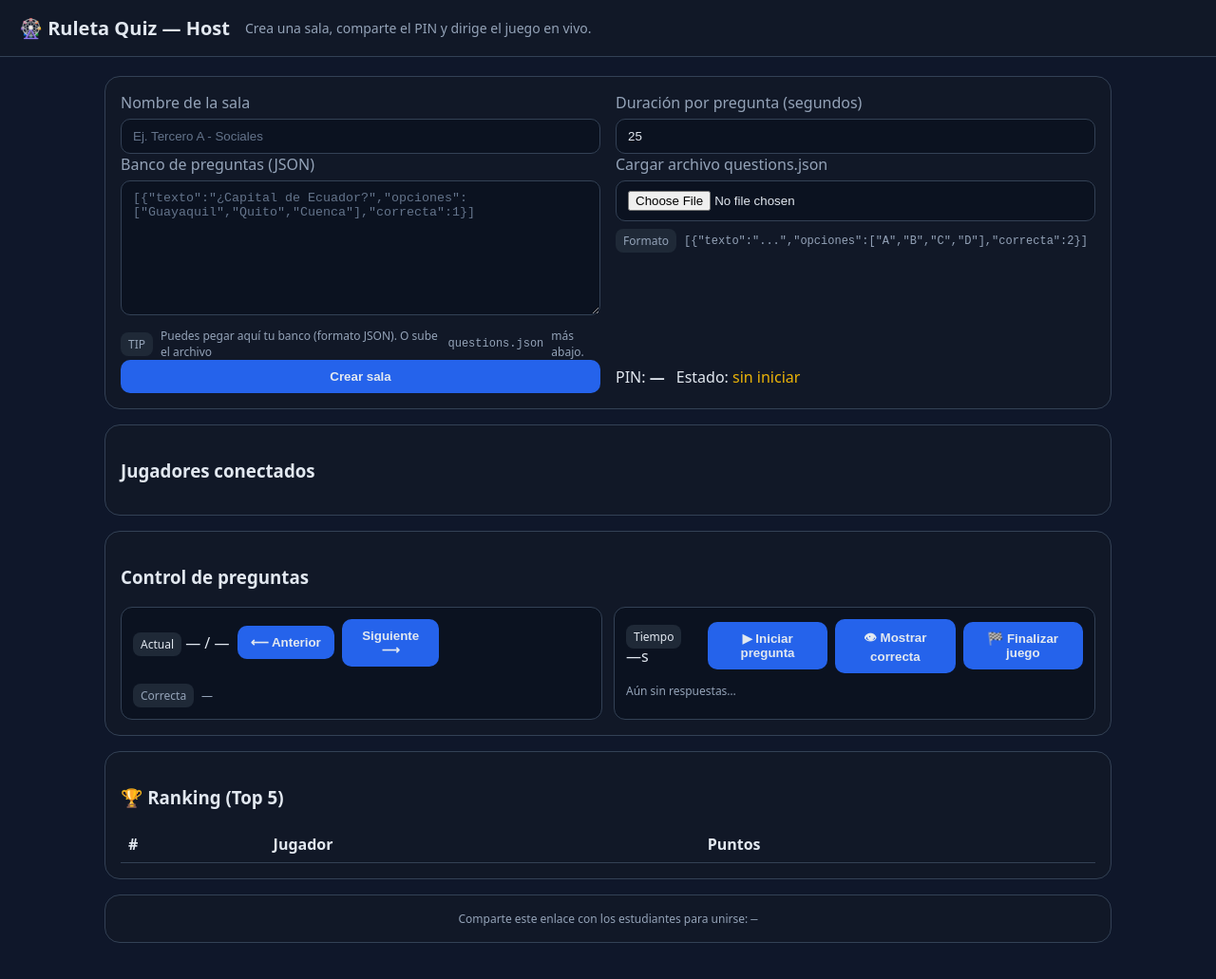
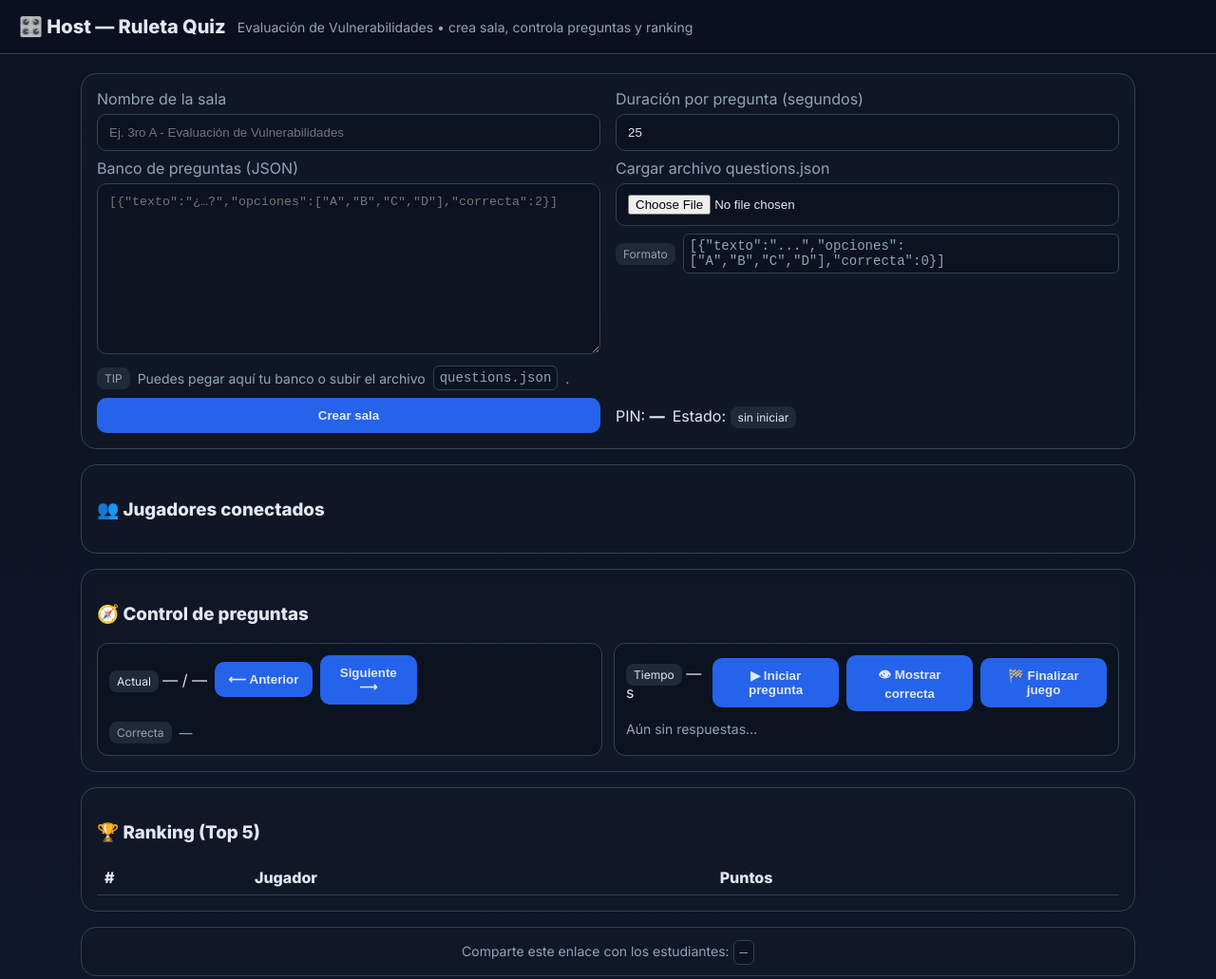
Before and after one commit to dylanvelezv2002/quizz, a plain HTML site: page host.html in a window 1280 px wide. Shown: the whole page at 95% size. Drawn offline with Linux system fonts and the light colour scheme.

Commit message:
Update host.html

```diff
--- a/host.html
+++ b/host.html
@@ -3,42 +3,42 @@
 <head>
 <meta charset="UTF-8" />
 <meta name="viewport" content="width=device-width, initial-scale=1.0"/>
-  <title>Ruleta Quiz - Host</title>
+<title>Host — Ruleta Quiz (Evaluación de Vulnerabilidades)</title>
+<link rel="preconnect" href="https://fonts.gstatic.com" crossorigin>
+<link href="https://fonts.googleapis.com/css2?family=Inter:wght@400;600;800&display=swap" rel="stylesheet">
 <style>
-    * { box-sizing: border-box; }
-    body { font-family: system-ui, -apple-system, Segoe UI, Roboto, Arial, sans-serif; margin: 0; background: #0f172a; color: #e2e8f0; }
-    header { padding: 16px 20px; background: #111827; border-bottom: 1px solid #334155; display:flex; align-items:center; gap:16px; }
-    h1 { font-size: 20px; margin: 0; }
-    main { max-width: 1100px; margin: 0 auto; padding: 20px; }
-    .card { background: #111827; border:1px solid #334155; border-radius: 16px; padding: 16px; margin-bottom: 16px; }
-    .row { display: grid; grid-template-columns: 1fr 1fr; gap: 16px; }
-    label { display:block; margin-bottom: 6px; color: #94a3b8; }
-    input, textarea, select, button { width: 100%; padding: 10px 12px; border-radius: 10px; border:1px solid #334155; background:#0b1220; color:#e2e8f0; }
-    input::placeholder, textarea::placeholder { color:#64748b; }
-    button { background: #2563eb; border: none; cursor: pointer; font-weight: 600; }
-    button:hover { background: #1d4ed8; }
-    .muted { color:#94a3b8; font-size: 14px; }
-    .players { display:flex; flex-wrap: wrap; gap: 8px; }
-    .pill { background:#0b1220; border:1px solid #334155; padding:8px 12px; border-radius: 999px; }
-    .status { display:flex; gap: 12px; align-items:center; }
-    .green { color:#22c55e; }
-    .red { color:#ef4444; }
-    .yellow { color:#eab308; }
-    .grid2 { display:grid; grid-template-columns: 1fr 1fr; gap:12px; }
-    .qbox { padding:12px; border-radius:12px; background:#0b1220; border:1px solid #334155; }
-    .answers button { width:auto; margin-right:8px; margin-top:8px; }
-    .leaderboard table { width:100%; border-collapse: collapse; }
-    .leaderboard th, .leaderboard td { text-align:left; padding:8px; border-bottom:1px solid #334155; }
-    .badge { padding:4px 8px; border-radius:8px; background:#1f2937; font-size:12px; }
-    .inline { display:inline-flex; gap:8px; align-items:center; }
-    .small { font-size:12px; }
-    .center { text-align:center; }
+  :root{--bg:#0f172a;--panel:#111827;--line:#334155;--text:#e2e8f0;--muted:#94a3b8;--btn:#2563eb}
+  *{box-sizing:border-box}
+  body{margin:0;background:linear-gradient(180deg,#0b1220,#0f172a);color:var(--text);font-family:Inter,system-ui,-apple-system,Segoe UI,Roboto,Arial,sans-serif}
+  header{padding:16px 20px;background:#0b1020;border-bottom:1px solid var(--line);display:flex;gap:12px;align-items:center;flex-wrap:wrap}
+  h1{font-size:20px;margin:0}
+  main{max-width:1150px;margin:0 auto;padding:20px}
+  .card{background:rgba(17,24,39,.85);border:1px solid var(--line);border-radius:16px;padding:16px;margin-bottom:16px;backdrop-filter:blur(6px)}
+  .row{display:grid;grid-template-columns:1fr 1fr;gap:16px}
+  @media (max-width:900px){.row{grid-template-columns:1fr}}
+  label{display:block;margin-bottom:6px;color:var(--muted)}
+  input, textarea, button{width:100%;padding:11px 12px;border-radius:10px;border:1px solid var(--line);background:#0b1220;color:var(--text)}
+  textarea{min-height:180px;resize:vertical}
+  button{background:var(--btn);border:none;font-weight:700;cursor:pointer}
+  button:hover{filter:brightness(1.05)}
+  .muted{color:var(--muted);font-size:14px}
+  .players{display:flex;flex-wrap:wrap;gap:8px}
+  .pill{background:#0b1220;border:1px solid var(--line);padding:8px 12px;border-radius:999px}
+  .grid2{display:grid;grid-template-columns:1fr 1fr;gap:12px}
+  .qbox{padding:12px;border-radius:12px;background:#0b1220;border:1px solid var(--line)}
+  .answers button{width:auto;margin-right:8px;margin-top:8px}
+  table{width:100%;border-collapse:collapse}
+  th,td{text-align:left;padding:8px;border-bottom:1px solid var(--line)}
+  .badge{padding:4px 8px;border-radius:8px;background:#1f2937;font-size:12px}
+  .inline{display:inline-flex;gap:8px;align-items:center}
+  .center{text-align:center}
+  code{background:#0b1220;border:1px solid var(--line);padding:4px 6px;border-radius:6px}
 </style>
 </head>
 <body>
 <header>
-    <h1>🎡 Ruleta Quiz — Host</h1>
-    <div class="muted">Crea una sala, comparte el PIN y dirige el juego en vivo.</div>
+  <h1>🎛️ Host — Ruleta Quiz</h1>
+  <div class="muted">Evaluación de Vulnerabilidades • crea sala, controla preguntas y ranking</div>
 </header>
 
 <main>
@@ -46,49 +46,49 @@
     <div class="row">
       <div>
         <label>Nombre de la sala</label>
-          <input id="roomName" placeholder="Ej. Tercero A - Sociales" />
+        <input id="roomName" placeholder="Ej. 3ro A - Evaluación de Vulnerabilidades" />
       </div>
       <div>
         <label>Duración por pregunta (segundos)</label>
-          <input id="questionTime" type="number" value="25" min="5" max="120" />
+        <input id="questionTime" type="number" value="25" min="5" max="180" />
       </div>
     </div>
-      <div class="row">
+
+    <div class="row" style="margin-top:8px">
       <div>
         <label>Banco de preguntas (JSON)</label>
-          <textarea id="questionsJson" rows="8" placeholder='[{"texto":"¿Capital de Ecuador?","opciones":["Guayaquil","Quito","Cuenca"],"correcta":1}]'></textarea>
-          <div class="inline small muted" style="margin-top:8px;">
+        <textarea id="questionsJson" placeholder='[{"texto":"¿…?","opciones":["A","B","C","D"],"correcta":2}]'></textarea>
+        <div class="inline muted" style="margin-top:8px">
           <span class="badge">TIP</span>
-            Puedes pegar aquí tu banco (formato JSON). O sube el archivo <code>questions.json</code> más abajo.
+          Puedes pegar aquí tu banco o subir el archivo <code>questions.json</code>.
         </div>
       </div>
       <div>
         <label>Cargar archivo questions.json</label>
         <input id="questionsFile" type="file" accept=".json" />
-          <div class="inline small muted" style="margin-top:8px;">
+        <div class="inline muted" style="margin-top:8px">
           <span class="badge">Formato</span>
-            <code>[{"texto":"...","opciones":["A","B","C","D"],"correcta":2}]</code>
+          <code>[{"texto":"...","opciones":["A","B","C","D"],"correcta":0}]</code>
         </div>
       </div>
     </div>
-      <div class="row">
-        <div>
-          <button id="createRoomBtn">Crear sala</button>
-        </div>
-        <div class="status">
+
+    <div class="row" style="margin-top:8px">
+      <div><button id="createRoomBtn">Crear sala</button></div>
+      <div class="inline">
         <div>PIN: <strong id="pin">—</strong></div>
-          <div>Estado: <span id="state" class="yellow">sin iniciar</span></div>
+        <div>Estado: <span id="state" class="badge">sin iniciar</span></div>
       </div>
     </div>
   </div>
 
   <div class="card">
-      <h3>Jugadores conectados</h3>
+    <h3>👥 Jugadores conectados</h3>
     <div class="players" id="players"></div>
   </div>
 
   <div class="card">
-      <h3>Control de preguntas</h3>
+    <h3>🧭 Control de preguntas</h3>
     <div class="grid2">
       <div class="qbox">
         <div class="inline" style="justify-content: space-between;">
@@ -98,12 +98,13 @@
             <button id="nextBtn">Siguiente ⟶</button>
           </div>
         </div>
-          <div id="qText" style="margin-top:10px; font-size:18px;"></div>
+        <div id="qText" style="margin-top:10px;font-size:18px"></div>
         <div class="answers" id="qOptions"></div>
-          <div class="inline small muted" style="margin-top:8px;">
+        <div class="inline muted" style="margin-top:8px">
           <span class="badge">Correcta</span> <span id="qCorrect">—</span>
         </div>
       </div>
+
       <div class="qbox">
         <div class="inline" style="justify-content: space-between;">
           <div><span class="badge">Tiempo</span> <span id="timer">—</span>s</div>
@@ -113,12 +114,12 @@
             <button id="endBtn">🏁 Finalizar juego</button>
           </div>
         </div>
-          <div id="answersStats" class="small muted" style="margin-top:10px;">Aún sin respuestas…</div>
+        <div class="muted" id="answersStats" style="margin-top:10px">Aún sin respuestas…</div>
       </div>
     </div>
   </div>
 
-    <div class="card leaderboard">
+  <div class="card">
     <h3>🏆 Ranking (Top 5)</h3>
     <table>
       <thead><tr><th>#</th><th>Jugador</th><th>Puntos</th></tr></thead>
@@ -126,34 +127,31 @@
     </table>
   </div>
 
-    <div class="card center small muted">
-      Comparte este enlace con los estudiantes para unirse: <code><span id="joinUrl">—</span></code>
+  <div class="card center muted">
+    Comparte este enlace con los estudiantes: <code><span id="joinUrl">—</span></code>
   </div>
 </main>
 
-  <!-- TODO: Replace with your Firebase config from Console -->
+<!-- 🔌 Firebase (usa Realtime Database) -->
 <script type="module">
-  import { initializeApp } from "https://www.gstatic.com/firebasejs/11.0.1/firebase-app.js";
-  import { getDatabase, ref, set, get, onValue, update, push, child, remove } from "https://www.gstatic.com/firebasejs/11.0.1/firebase-database.js";
+  import { initializeApp } from "https://www.gstatic.com/firebasejs/12.2.1/firebase-app.js";
+  import { getDatabase, ref, set, get, onValue, update, push, child, remove } from "https://www.gstatic.com/firebasejs/12.2.1/firebase-database.js";
 
-  // 1) PASTE YOUR CONFIG HERE
+  // Config TUYA (con databaseURL de tu consola)
   const firebaseConfig = {
-    apiKey: "YOUR_API_KEY",
-    authDomain: "YOUR_PROJECT_ID.firebaseapp.com",
-    databaseURL: "https://YOUR_PROJECT_ID-default-rtdb.firebaseio.com",
-    projectId: "YOUR_PROJECT_ID",
-    storageBucket: "YOUR_PROJECT_ID.appspot.com",
-    messagingSenderId: "YOUR_SENDER_ID",
-    appId: "YOUR_APP_ID"
+    apiKey: "AIzaSyDDWj49V7myELlBoHQ9dgVKxz163FJyjEc",
+    authDomain: "ruleta-quiz.firebaseapp.com",
+    projectId: "ruleta-quiz",
+    storageBucket: "ruleta-quiz.firebasestorage.app",
+    messagingSenderId: "384827905965",
+    appId: "1:384827905965:web:897a8b455f1e0a2c54f324",
+    databaseURL: "https://ruleta-quiz-default-rtdb.firebaseio.com"
   };
 
   const app = initializeApp(firebaseConfig);
   const db = getDatabase(app);
-
-  // Expose for other inline scripts
   window._firebase = { db, ref, set, get, onValue, update, push, child, remove };
 </script>
-
 
 <script type="module">
   const { db, ref, set, get, onValue, update, push, child, remove } = window._firebase;
@@ -184,7 +182,6 @@
   let questions = [];
   let timerInterval = null;
 
-    // Load JSON file if provided
   questionsFile.addEventListener('change', async (e) => {
     const file = e.target.files[0];
     if (!file) return;
@@ -201,22 +198,19 @@
     }
   });
 
-    function loadQuestionsFromTextarea() {
+  function loadQuestionsFromTextarea(){
     if (!questionsJson.value.trim()) return [];
     try {
       const data = JSON.parse(questionsJson.value);
-        if (Array.isArray(data)) return data;
-      } catch (e) {
-        alert('JSON de preguntas inválido');
-      }
-      return [];
+      return Array.isArray(data) ? data : [];
+    } catch { return []; }
   }
 
-    function generatePin() {
+  function generatePin(){
     return Math.floor(100000 + Math.random()*900000).toString();
   }
 
-    async function createRoom() {
+  async function createRoom(){
     questions = loadQuestionsFromTextarea();
     if (questions.length === 0) {
       alert('Carga preguntas en JSON antes de crear la sala.');
@@ -227,12 +221,12 @@
     const payload = {
       name: roomName.value || 'Sala sin nombre',
       createdAt: Date.now(),
-        state: 'lobby', // lobby | asking | reveal | ended
+      state: 'lobby',             // lobby | asking | reveal | ended
       questionIndex: 0,
       questionTime: Number(questionTime.value) || 25,
       questions: questions,
-        players: {}, // uid: {name, score}
-        answers: {}, // qIndex: {uid: answerIndex}
+      players: {},                // uid: {name, score}
+      answers: {}                 // qIndex: { uid: answerIndex }
     };
     await set(r, payload);
     roomId = pin;
@@ -243,20 +237,20 @@
     subscribeRoom();
   }
 
-    function updateJoinUrl() {
+  function updateJoinUrl(){
     const u = new URL(window.location.href);
     const base = u.origin + u.pathname.replace('host.html','') + 'join.html';
     joinUrlEl.textContent = base + '?pin=' + roomId;
   }
 
-    function subscribeRoom() {
+  function subscribeRoom(){
     const r = ref(db, 'rooms/' + roomId);
     onValue(r, (snap) => {
       const data = snap.val();
       if (!data) return;
-        // State
+
       stateEl.textContent = data.state;
-        // Players
+
       playersDiv.innerHTML = '';
       const players = data.players || {};
       const arr = Object.entries(players).map(([uid,p]) => ({uid, ...p}));
@@ -264,53 +258,54 @@
       arr.forEach(p => {
         const div = document.createElement('div');
         div.className = 'pill';
-          div.textContent = p.name + ' • ' + (p.score||0) + ' pts';
+        div.textContent = `${p.name} • ${p.score||0} pts`;
         playersDiv.appendChild(div);
       });
-        // Question
+
       const qi = data.questionIndex || 0;
       qIndexEl.textContent = qi + 1;
       const q = (data.questions||[])[qi];
       if (q) {
         qTextEl.textContent = q.texto;
         qOptionsEl.innerHTML = '';
-          q.opciones.forEach((op, idx) => {
+        (q.opciones||[]).forEach((op, idx) => {
           const b = document.createElement('button');
           b.textContent = String.fromCharCode(65+idx) + ') ' + op;
           b.disabled = true;
           qOptionsEl.appendChild(b);
         });
         qCorrectEl.textContent = q.correcta != null ? String.fromCharCode(65 + q.correcta) : '—';
-          // Answer stats
+
         const answers = (data.answers && data.answers[qi]) ? data.answers[qi] : {};
-          const counts = new Array(q.opciones.length).fill(0);
+        const counts = new Array((q.opciones||[]).length).fill(0);
         Object.values(answers).forEach(a => { if (typeof a === 'number') counts[a]++; });
-          answersStatsEl.textContent = 'Respuestas recibidas: ' + Object.keys(answers).length + ' — ' + counts.map((c,i)=> String.fromCharCode(65+i)+': '+c).join('  |  ');
+        answersStatsEl.textContent = 'Respuestas: ' + Object.keys(answers).length + ' — ' +
+          counts.map((c,i)=> String.fromCharCode(65+i)+': '+c).join('  |  ');
       }
-        // Leaderboard
+
       renderLeaderboard(arr);
     });
   }
 
-    function renderLeaderboard(arr) {
+  function renderLeaderboard(arr){
     const lbBody = document.getElementById('lbBody');
     lbBody.innerHTML = '';
-      arr.slice(0,5).forEach((p,i)=> {
+    arr.slice(0,5).forEach((p,i)=>{
       const tr = document.createElement('tr');
-        tr.innerHTML = `<td>{i+1}</td><td>{p.name}</td><td>{p.score||0}</td>`;
+      tr.innerHTML = `<td>${i+1}</td><td>${p.name}</td><td>${p.score||0}</td>`;
       lbBody.appendChild(tr);
     });
   }
 
-    async function setState(state) {
+  async function setState(state){
     await update(ref(db, 'rooms/' + roomId), { state });
   }
 
-    async function setQuestionIndex(qi) {
+  async function setQuestionIndex(qi){
     await update(ref(db, 'rooms/' + roomId), { questionIndex: qi });
   }
 
-    function startTimer(seconds) {
+  function startTimer(seconds){
     clearInterval(timerInterval);
     let t = seconds;
     timerEl.textContent = t;
@@ -319,36 +314,32 @@
       timerEl.textContent = t;
       if (t <= 0) {
         clearInterval(timerInterval);
-          // auto move to reveal
         revealCorrect();
       }
     }, 1000);
   }
 
-    async function startQuestion() {
+  async function startQuestion(){
     const snap = await get(ref(db, 'rooms/' + roomId));
-      const data = snap.val();
-      if (!data) return;
+    const data = snap.val(); if (!data) return;
     await update(ref(db, 'rooms/' + roomId), { state: 'asking' });
-      // Clear existing answers for this question
     const qi = data.questionIndex || 0;
     await remove(child(ref(db, 'rooms/' + roomId + '/answers'), String(qi)));
     startTimer(data.questionTime || 25);
   }
 
-    async function revealCorrect() {
-      // Move to reveal, calculate scores
+  async function revealCorrect(){
     const snap = await get(ref(db, 'rooms/' + roomId));
-      const data = snap.val();
+    const data = snap.val(); if (!data) return;
     const qi = data.questionIndex || 0;
-      const q = data.questions[qi];
+    const q  = data.questions[qi];
     const correct = q.correcta;
     const answers = (data.answers && data.answers[qi]) ? data.answers[qi] : {};
     const updates = {};
     Object.entries(data.players || {}).forEach(([uid, p]) => {
       const ans = answers[uid];
       if (typeof ans === 'number' && ans === correct) {
-          const add = 100; // base points
+        const add = 100; // puntos por acierto
         updates['rooms/' + roomId + '/players/' + uid + '/score'] = (p.score || 0) + add;
       }
     });
@@ -356,11 +347,11 @@
     await setState('reveal');
   }
 
-    async function nextQuestion() {
+  async function nextQuestion(){
     const snap = await get(ref(db, 'rooms/' + roomId));
-      const data = snap.val();
+    const data = snap.val(); if (!data) return;
     let qi = (data.questionIndex || 0) + 1;
-      if (qi >= data.questions.length) {
+    if (qi >= (data.questions||[]).length) {
       await setState('ended');
       clearInterval(timerInterval);
       return;
@@ -371,15 +362,15 @@
     await setState('lobby');
   }
 
-    function prevQuestion() {
-      get(ref(db, 'rooms/' + roomId)).then(snap=> {
-        const data = snap.val();
+  function prevQuestion(){
+    get(ref(db, 'rooms/' + roomId)).then(snap=>{
+      const data = snap.val(); if (!data) return;
       let qi = Math.max(0, (data.questionIndex || 0) - 1);
       setQuestionIndex(qi);
     });
   }
 
-    async function endGame() {
+  async function endGame(){
     await setState('ended');
     clearInterval(timerInterval);
   }
@@ -391,8 +382,7 @@
   revealBtn.addEventListener('click', revealCorrect);
   endBtn.addEventListener('click', endGame);
 
-    // Update total when textarea changes
-    questionsJson.addEventListener('input', () => {
+  questionsJson.addEventListener('input', ()=>{
     const qs = loadQuestionsFromTextarea();
     qTotalEl.textContent = qs.length || '—';
   });
```
Lines whose indentation alone changed are shown as unchanged.
